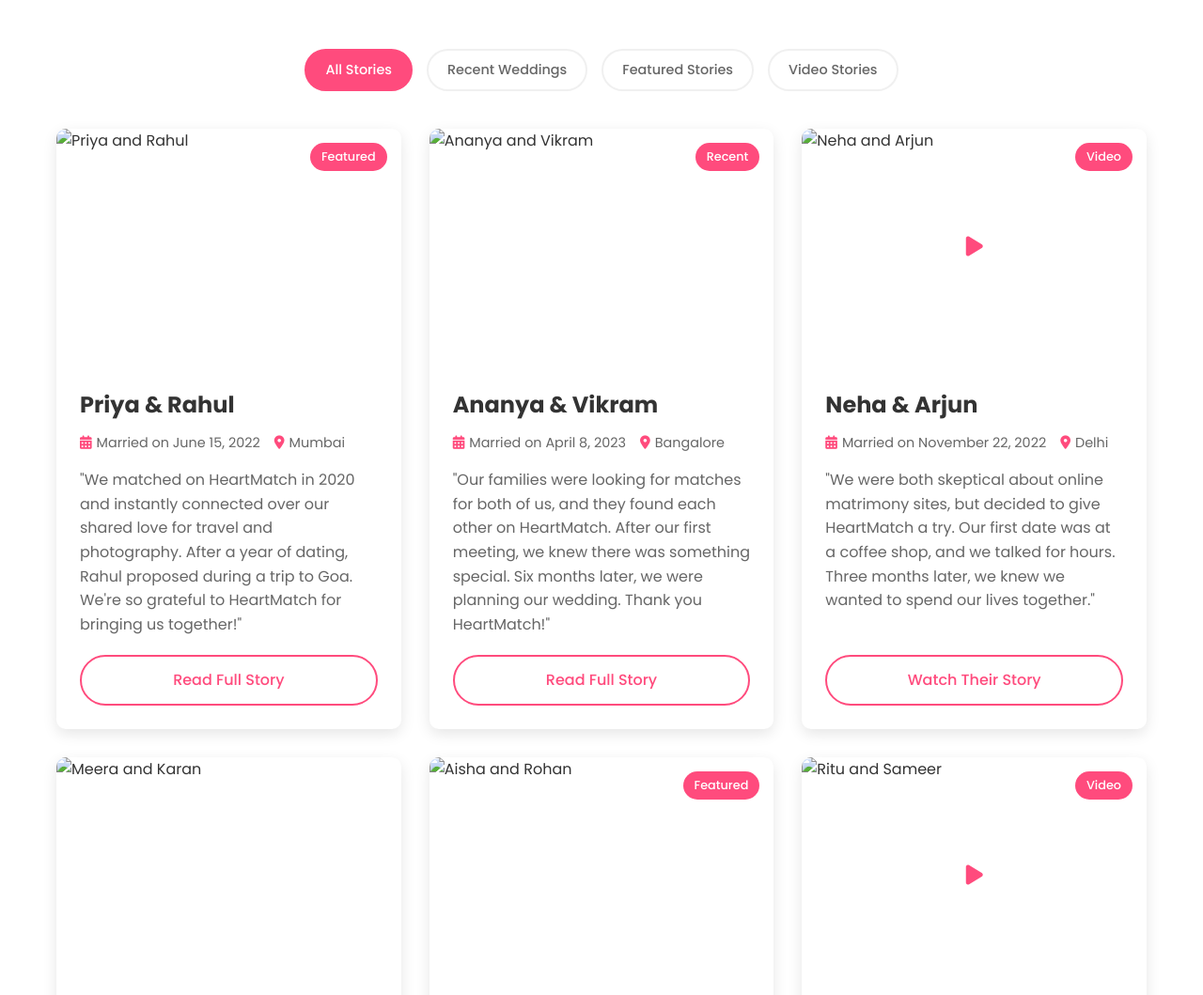
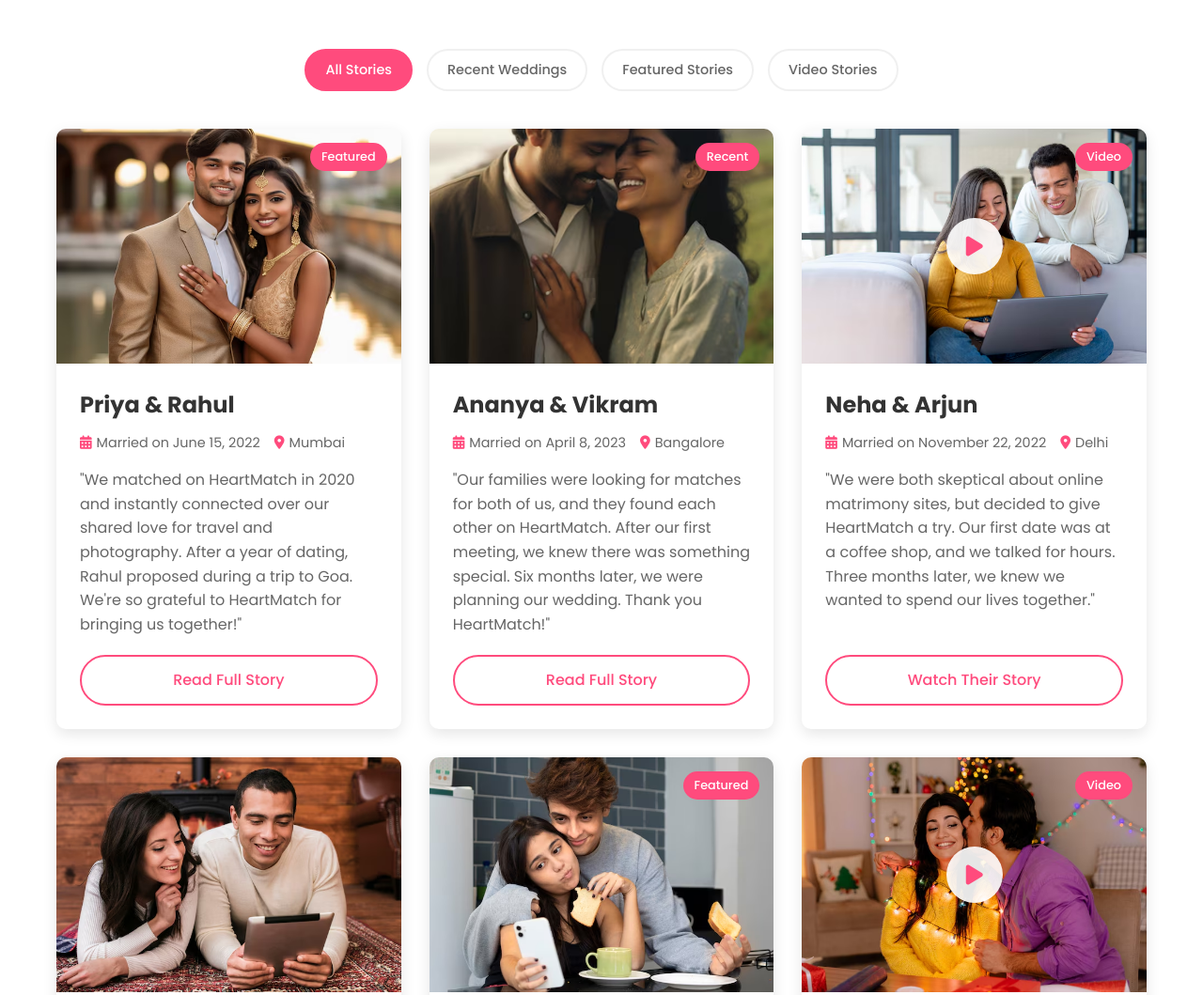
Before and after one commit to karthikeyavb/HeartMatch, a plain HTML site: page success-stories.html in a window 1280 px wide. Shown: the part 360-1419 px from the top of the page at 94% size. Drawn offline with Linux system fonts and the light colour scheme.

Commit message:
Update success-stories.html

```diff
--- a/success-stories.html
+++ b/success-stories.html
@@ -4,7 +4,7 @@
     <meta charset="UTF-8">
     <meta name="viewport" content="width=device-width, initial-scale=1.0">
     <title>Success Stories | HeartMatch</title>
-    <link rel="icon" type="image/x-icon" href="images/app-mockup.png">
+    <link rel="icon" type="image/x-icon" href="app-mockup.png">
     <link rel="stylesheet" href="styles.css">
     <link rel="stylesheet" href="https://cdnjs.cloudflare.com/ajax/libs/font-awesome/6.4.0/css/all.min.css">
     <link href="https://fonts.googleapis.com/css2?family=Poppins:wght@300;400;500;600;700&display=swap" rel="stylesheet">
@@ -58,7 +58,7 @@
             <div class="success-grid">
                 <div class="success-card featured">
                     <div class="success-image">
-                        <img src="images/couple1.png" alt="Priya and Rahul">
+                        <img src="couple1.png" alt="Priya and Rahul">
                         <div class="success-tag">Featured</div>
                     </div>
                     <div class="success-content">
@@ -74,7 +74,7 @@
 
                 <div class="success-card recent">
                     <div class="success-image">
-                        <img src="images/couple2.png" alt="Ananya and Vikram">
+                        <img src="couple2.png" alt="Ananya and Vikram">
                         <div class="success-tag">Recent</div>
                     </div>
                     <div class="success-content">
@@ -90,7 +90,7 @@
 
                 <div class="success-card video">
                     <div class="success-image">
-                        <img src="images/couple3.png" alt="Neha and Arjun">
+                        <img src="couple3.png" alt="Neha and Arjun">
                         <div class="success-tag">Video</div>
                         <div class="video-play">
                             <i class="fas fa-play"></i>
@@ -109,7 +109,7 @@
 
                 <div class="success-card">
                     <div class="success-image">
-                        <img src="images/couple4.png" alt="Meera and Karan">
+                        <img src="couple4.png" alt="Meera and Karan">
                     </div>
                     <div class="success-content">
                         <h3>Meera & Karan</h3>
@@ -124,7 +124,7 @@
 
                 <div class="success-card featured">
                     <div class="success-image">
-                        <img src="images/couple5.png" alt="Aisha and Rohan">
+                        <img src="couple5.png" alt="Aisha and Rohan">
                         <div class="success-tag">Featured</div>
                     </div>
                     <div class="success-content">
@@ -140,7 +140,7 @@
 
                 <div class="success-card video">
                     <div class="success-image">
-                        <img src="images/couple6.png" alt="Ritu and Sameer">
+                        <img src="couple6.png" alt="Ritu and Sameer">
                         <div class="success-tag">Video</div>
                         <div class="video-play">
                             <i class="fas fa-play"></i>
@@ -172,7 +172,7 @@
                     <a href="share-story.html" class="btn btn-primary">Share Your Story</a>
                 </div>
                 <div class="share-image">
-                    <img src="images/sharestory.png" alt="Share your story">
+                    <img src="sharestory.png" alt="Share your story">
                 </div>
             </div>
         </div>
```
